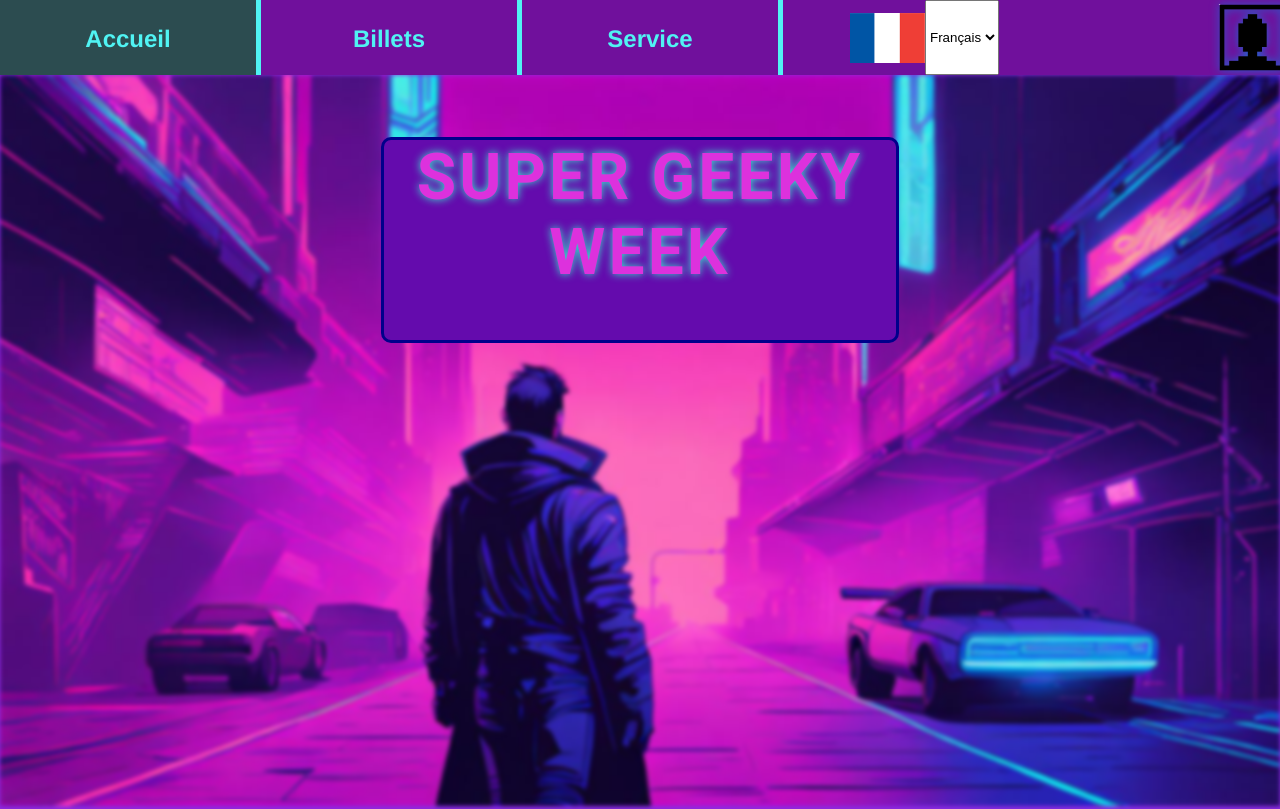
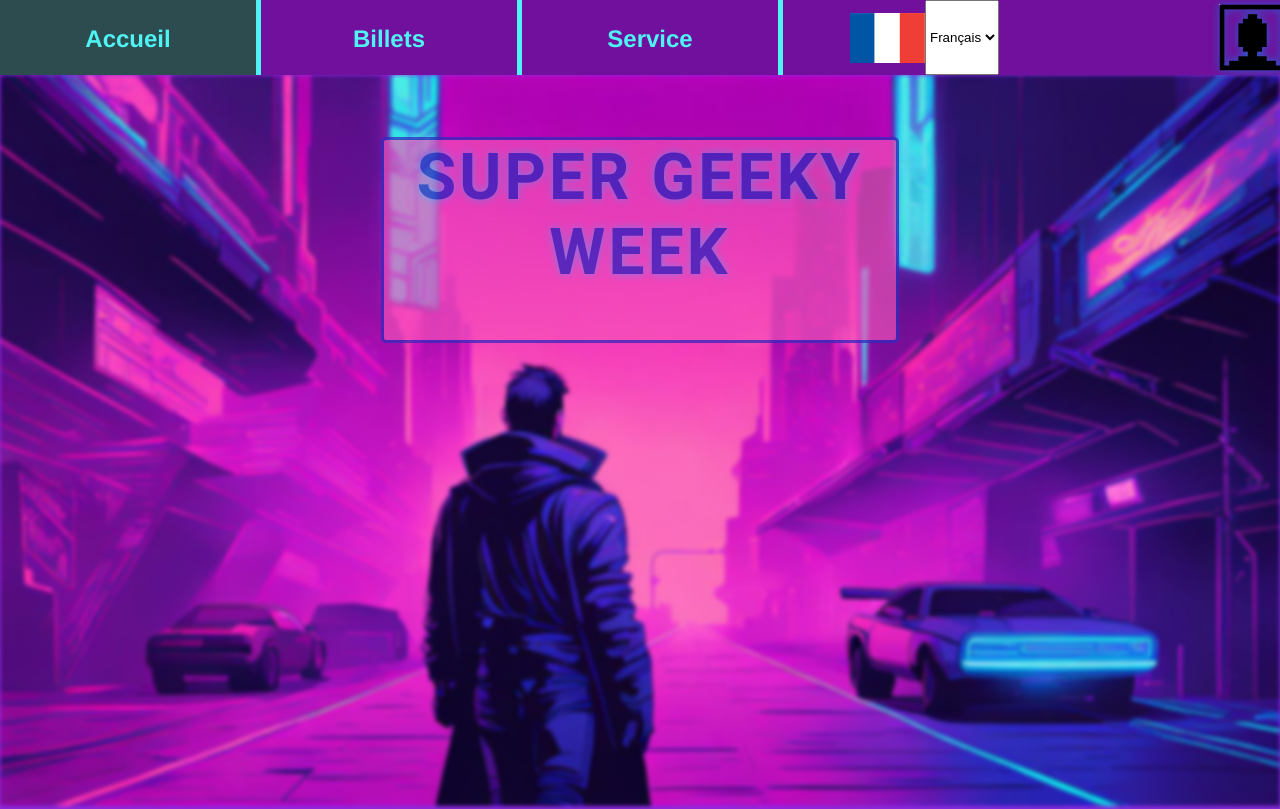
Before and after one commit to ProjetSuperGeekyWeek/Super_Geeky_Week, a Vue app: page / in a window 1280 px wide. Shown: the top 809 px of the page. Built offline with nearby package versions, Linux system fonts and the light colour scheme.

Commit message:
Update Style VitrinePrincipale.vue

```diff
--- a/src/components/VitrinePrincipale.vue
+++ b/src/components/VitrinePrincipale.vue
@@ -36,17 +36,18 @@ img {
     transform: translate(-50%, -50%);
     width: 40%;
     height: 25%;
-    background-color: rgba(100, 11, 173);
-    border-radius: 10px;
+    background-color: rgba(247, 85, 186, 0.89);
+    border-radius: 5px;
     border-style: solid;
-    border-color: darkblue;
+    border-color: #312bbd;
+    opacity: 75%;
 }
 h1 {
     position: relative;
     padding: 0;
     margin: 0;
-    text-shadow: 0px 0px 8px #37e9cb;
-    color: #dd31dd;
+    text-shadow: 0px 0px 8px #6a95f1;
+    color: #312bbd;
     font-size: 4rem;
     font-family: 'Roboto', sans-serif;
     text-transform: uppercase;
```
